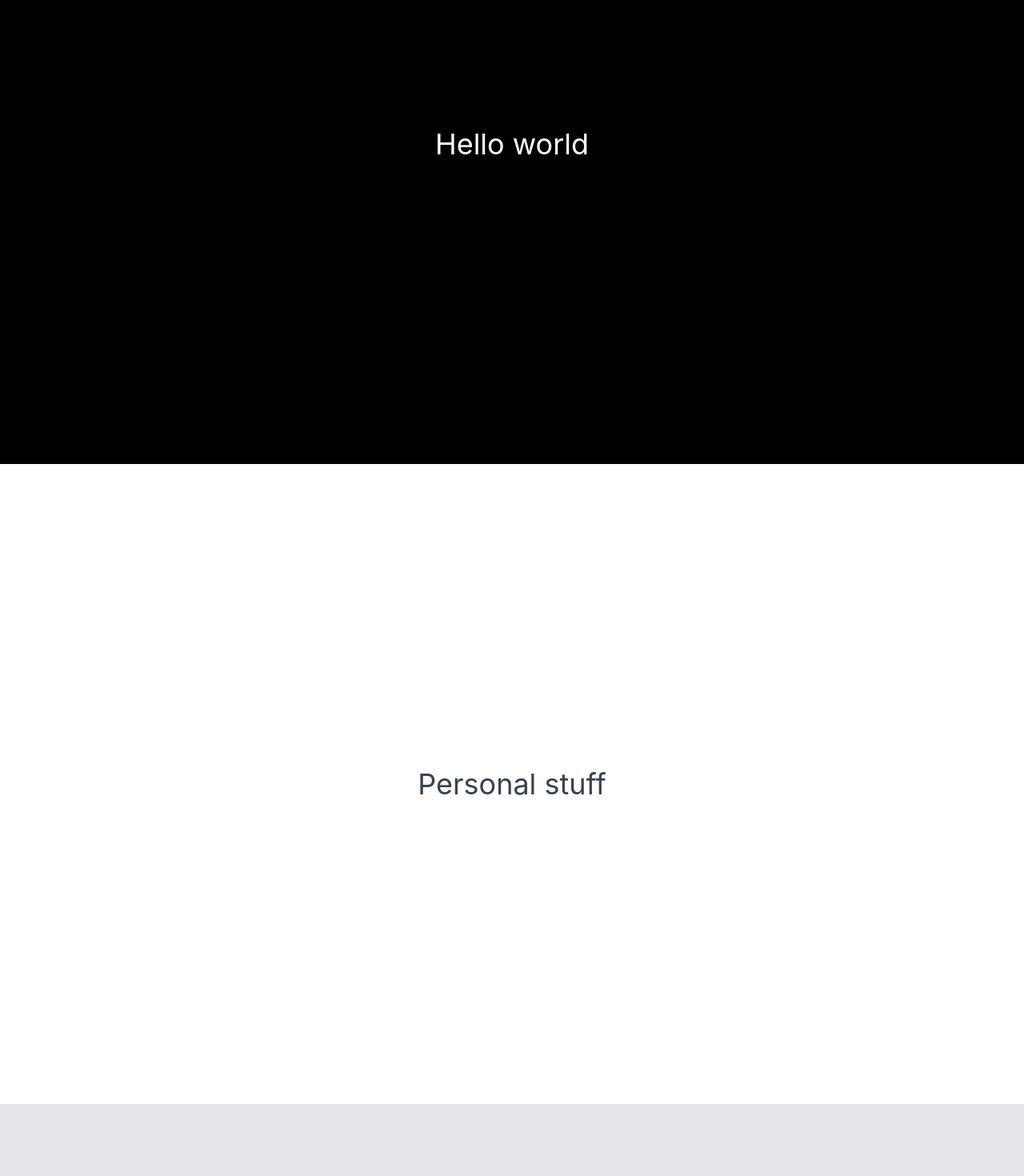
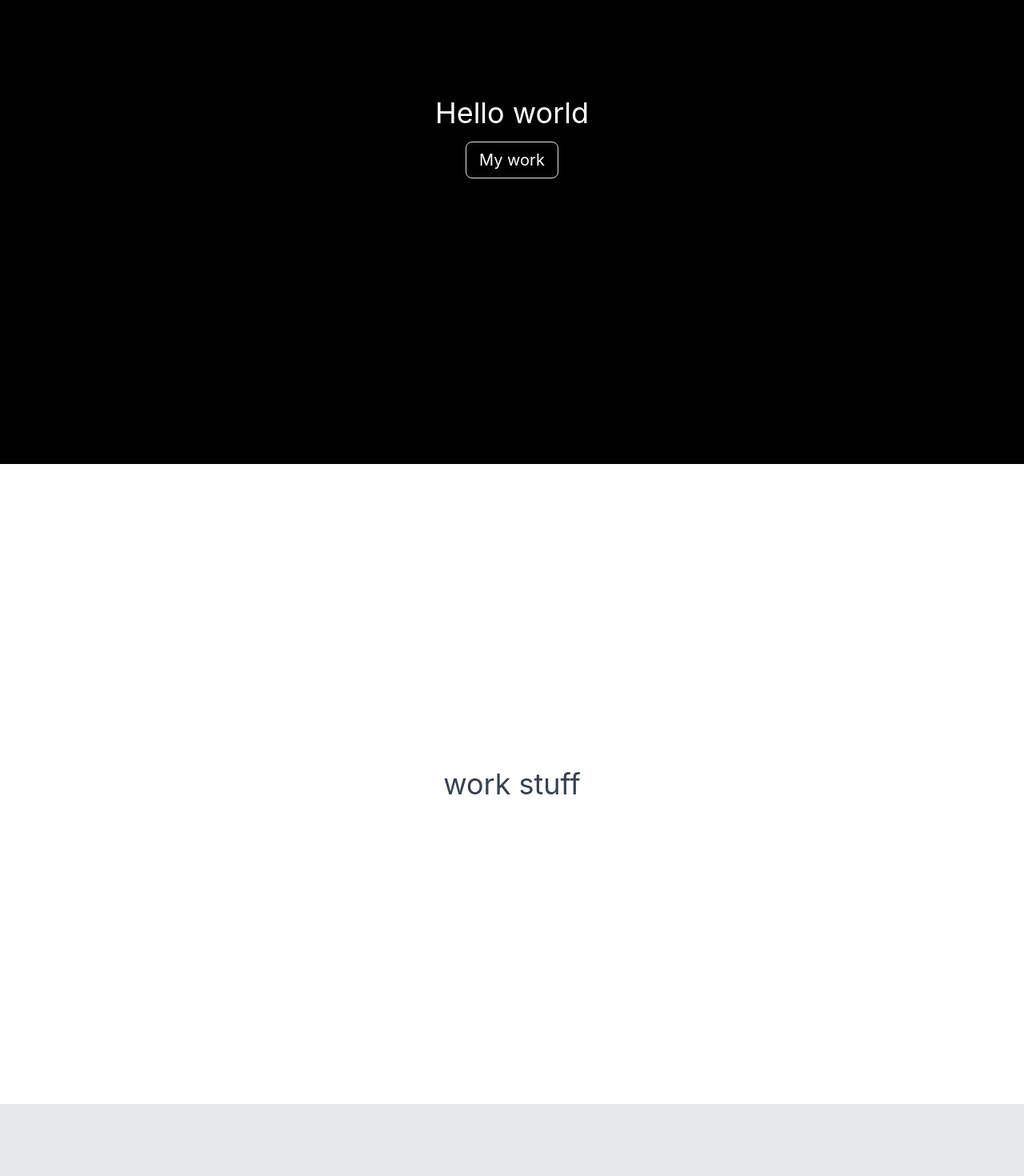
Before and after one commit to chezynick/profile-v2, a React (Create React App) app: page / in a window 1280 px wide. Shown: the part 220-1690 px from the top of the page at 80% size. Built offline with nearby package versions, Linux system fonts and the light colour scheme.

Commit message:
wired up useRef for components

```diff
--- a/src/App.js
+++ b/src/App.js
@@ -1,16 +1,45 @@
 import "./App.css";
+import React, { useRef } from "react";
+
 import About from "./pages/About";
 import Personal from "./pages/Personal";
 import Welcome from "./pages/Welcome";
 import Contact from "./pages/Contact";
+import Work from "./pages/Work";
+import MenuDots from "./components/MenuDots";
 
 function App() {
+  const aboutRef = useRef();
+  const workRef = useRef();
+  const personalRef = useRef();
+  const contactRef = useRef();
+  const welcomeRef = useRef();
+
+  const scrollToComponent = (ref) =>
+    window.scrollTo({
+      behavior: "smooth",
+      top: ref.current.offsetTop,
+    });
   return (
     <div className="App">
-      <Welcome />
-      <Personal />
-      <About />
-      <Contact />
+      <MenuDots
+        workRef={workRef}
+        welcomeRef={welcomeRef}
+        personalRef={personalRef}
+        contactRef={contactRef}
+        aboutRef={aboutRef}
+        scrollToComponent={scrollToComponent}
+      />
+      <Welcome
+        forwardRef={welcomeRef}
+        workRef={workRef}
+        scrollToComponent={scrollToComponent}
+      />
+      <Work forwardRef={workRef} />
+      <About forwardRef={aboutRef} />
+      <Personal forwardRef={personalRef} />
+
+      <Contact forwardRef={contactRef} />
     </div>
   );
 }
--- /dev/null
+++ b/src/components/Button/index.js
@@ -0,0 +1,14 @@
+import React from "react";
+
+const Button = ({ onClick, text }) => {
+  return (
+    <button
+      className="border border-gray-200 text-xl px-4 py-2 rounded-lg my-4"
+      onClick={onClick}
+    >
+      {text}
+    </button>
+  );
+};
+
+export default Button;
--- /dev/null
+++ b/src/components/MenuDots/index.js
@@ -0,0 +1,35 @@
+import React from "react";
+
+const MenuDots = ({
+  workRef,
+  contactRef,
+  welcomeRef,
+  personalRef,
+  aboutRef,
+  scrollToComponent,
+}) => {
+  const dotStyle = "m-2 p-2 flex-shrink-0 rounded-full bg-black h-2 w-2";
+  return (
+    <div className="fixed border opacity-50 border-black rounded-lg p-2 flex flex-col justify-center items-center z-20 left-0 top-1/3">
+      <button
+        className={dotStyle}
+        onClick={() => scrollToComponent(welcomeRef)}
+      />
+      <button className={dotStyle} onClick={() => scrollToComponent(workRef)} />
+      <button
+        className={dotStyle}
+        onClick={() => scrollToComponent(aboutRef)}
+      />
+      <button
+        className={dotStyle}
+        onClick={() => scrollToComponent(personalRef)}
+      />
+      <button
+        className={dotStyle}
+        onClick={() => scrollToComponent(contactRef)}
+      />
+    </div>
+  );
+};
+
+export default MenuDots;
--- a/src/pages/About/index.js
+++ b/src/pages/About/index.js
@@ -1,8 +1,11 @@
 import React from "react";
 
-const About = () => {
+const About = ({ forwardRef }) => {
   return (
-    <div className="bg-gray-200 text-gray-700 h-screen w-full flex justify-center text-4xl items-center">
+    <div
+      ref={forwardRef}
+      className="bg-gray-200 text-gray-700 h-screen w-full flex flex-col justify-center text-4xl items-center"
+    >
       About things
     </div>
   );
--- a/src/pages/Contact/index.js
+++ b/src/pages/Contact/index.js
@@ -1,10 +1,13 @@
 import React from "react";
-const About = () => {
+const Contact = ({ forwardRef }) => {
   return (
-    <div className="bg-white text-gray-700 h-screen w-full flex justify-center text-4xl items-center">
-      Context me?
+    <div
+      ref={forwardRef}
+      className="bg-white text-gray-700 h-screen w-full flex justify-center text-4xl items-center"
+    >
+      Contact me?
     </div>
   );
 };
 
-export default About;
+export default Contact;
--- a/src/pages/Personal/index.js
+++ b/src/pages/Personal/index.js
@@ -1,8 +1,11 @@
 import React from "react";
 
-const Personal = () => {
+const Personal = ({ forwardRef }) => {
   return (
-    <div className="bg-white text-gray-700 h-screen w-full flex justify-center text-4xl items-center">
+    <div
+      ref={forwardRef}
+      className="bg-white text-gray-700 h-screen w-full flex justify-center text-4xl items-center"
+    >
       Personal stuff
     </div>
   );
--- a/src/pages/Welcome/index.js
+++ b/src/pages/Welcome/index.js
@@ -1,9 +1,14 @@
 import React from "react";
+import Button from "../../components/Button";
 
-const Welcome = () => {
+const Welcome = ({ scrollToComponent, forwardRef, workRef }) => {
   return (
-    <div className="bg-black text-white h-screen w-full flex justify-center text-4xl items-center">
-      Hello world
+    <div
+      ref={forwardRef}
+      className="bg-black text-white h-screen w-full flex flex-col justify-center text-4xl items-center"
+    >
+      <p>Hello world</p>
+      <Button onClick={() => scrollToComponent(workRef)} text="My work" />
     </div>
   );
 };
--- /dev/null
+++ b/src/pages/Work/index.js
@@ -0,0 +1,14 @@
+import React from "react";
+
+const Work = ({ forwardRef }) => {
+  return (
+    <div
+      ref={forwardRef}
+      className="bg-white text-gray-700 h-screen w-full flex flex-col justify-center text-4xl items-center"
+    >
+      work stuff
+    </div>
+  );
+};
+
+export default Work;
```
Also changed, not shown: .eslintrc.json.
